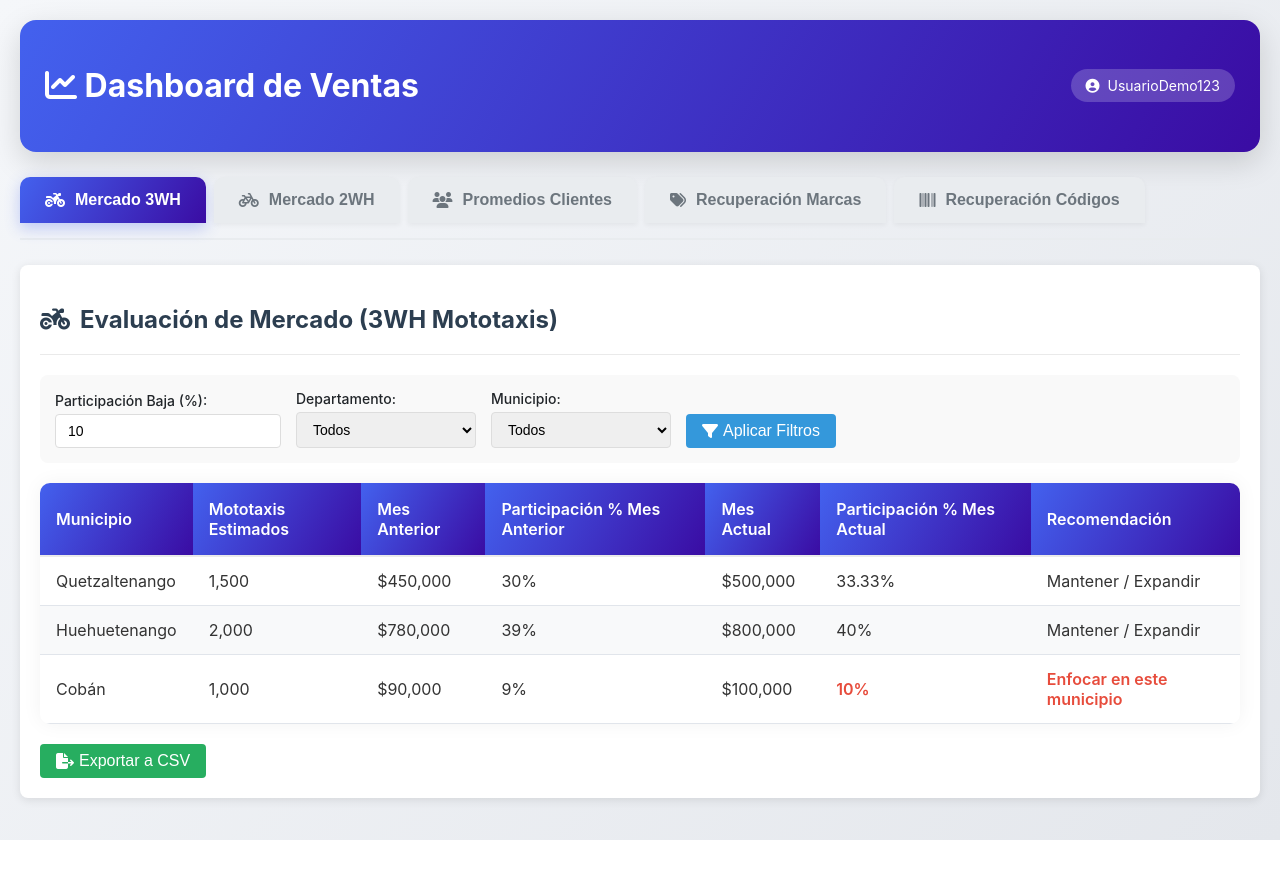
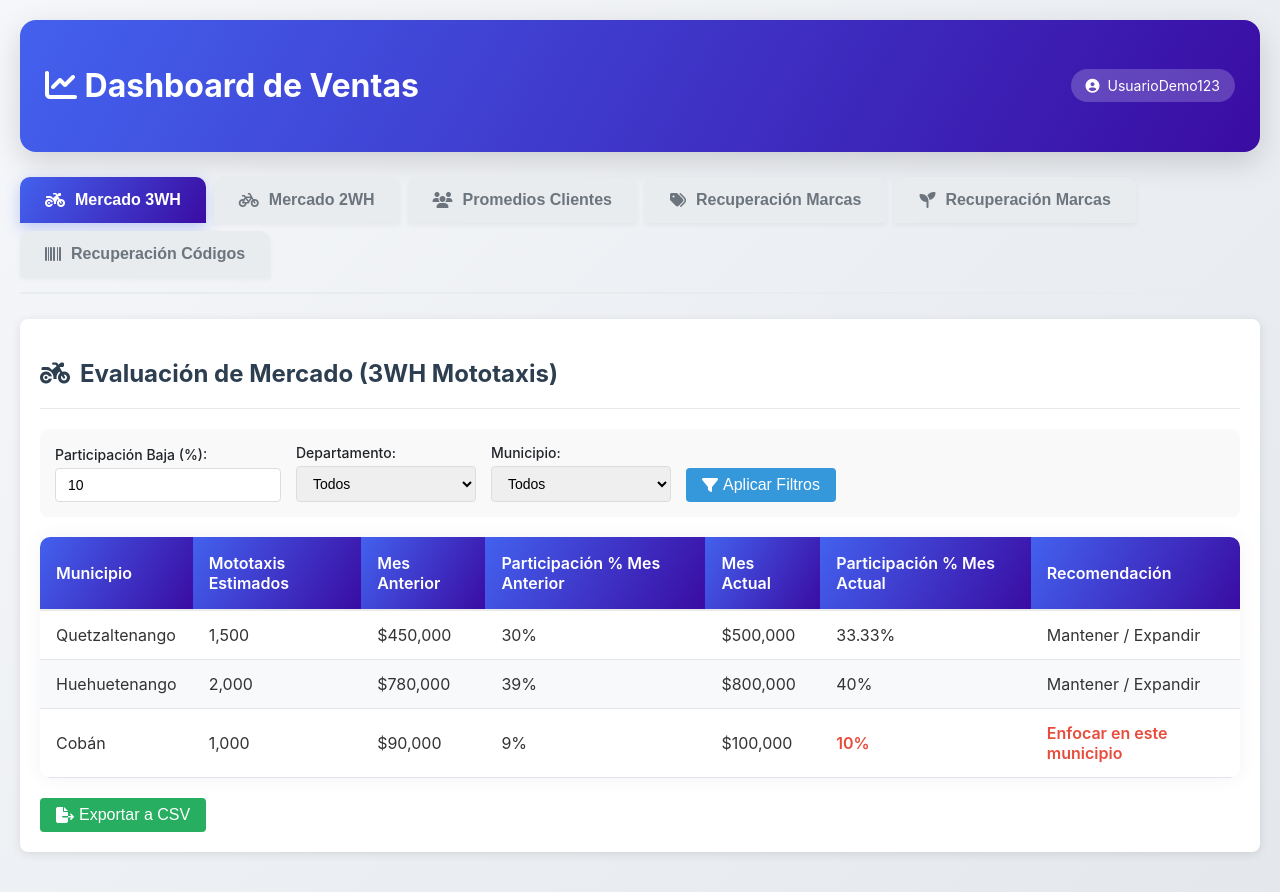
Before and after one commit to samuelmonterroso47-af/Gestion-Productos-Marcas, a plain HTML site: page index.html in a window 1280 px wide. Before the commit the page ends 840 px from the top, so only its background shows below. Drawn offline with nearby package versions, Linux system fonts and the light colour scheme.

Commit message:
pestañas

```diff
--- a/index.html
+++ b/index.html
@@ -30,6 +30,9 @@
             </button>
             <button id="tab-4" class="tab-button">
                 <i class="fas fa-tags"></i> Recuperación Marcas
+            </button>
+            <button id="tab-5" class="tab-button">
+                <i class="fas fa-seedling"></i> Recuperación Marcas
             </button>
             <button id="tab-5" class="tab-button">
                 <i class="fas fa-barcode"></i> Recuperación Códigos
```
